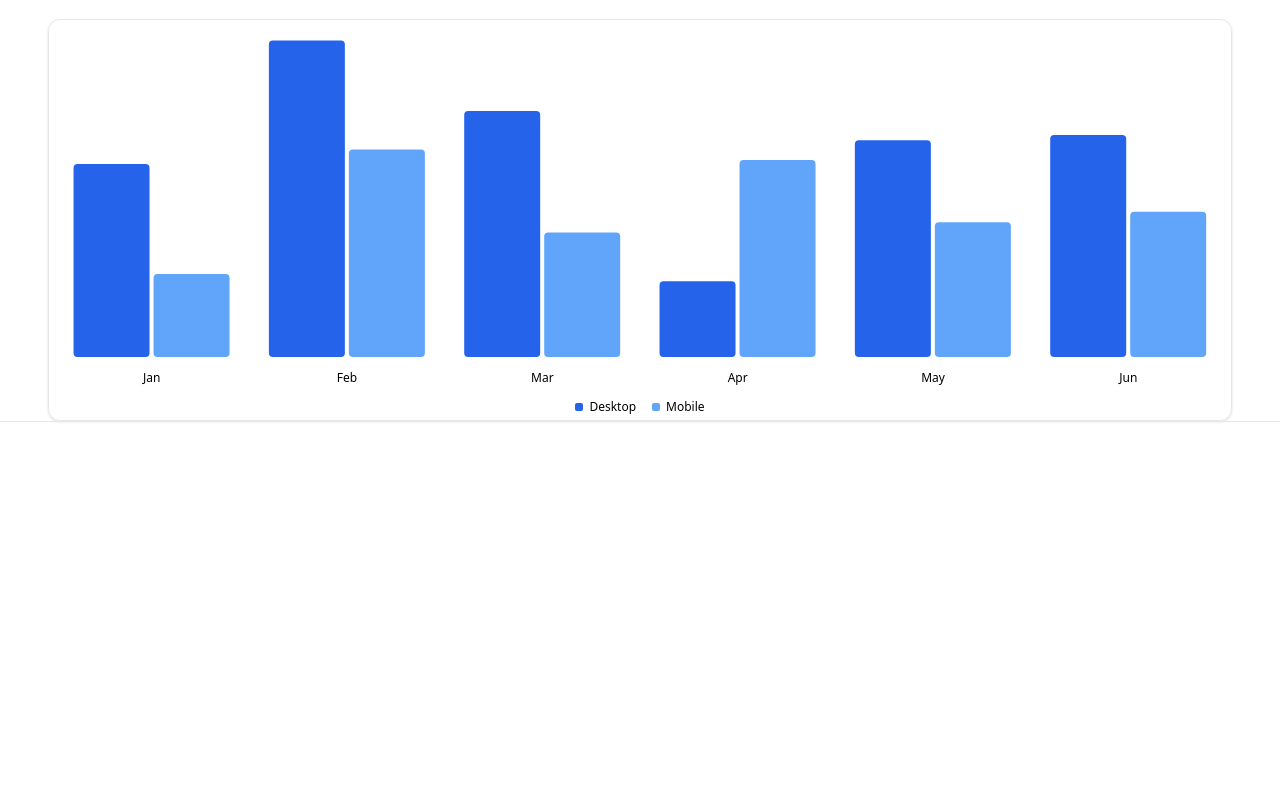
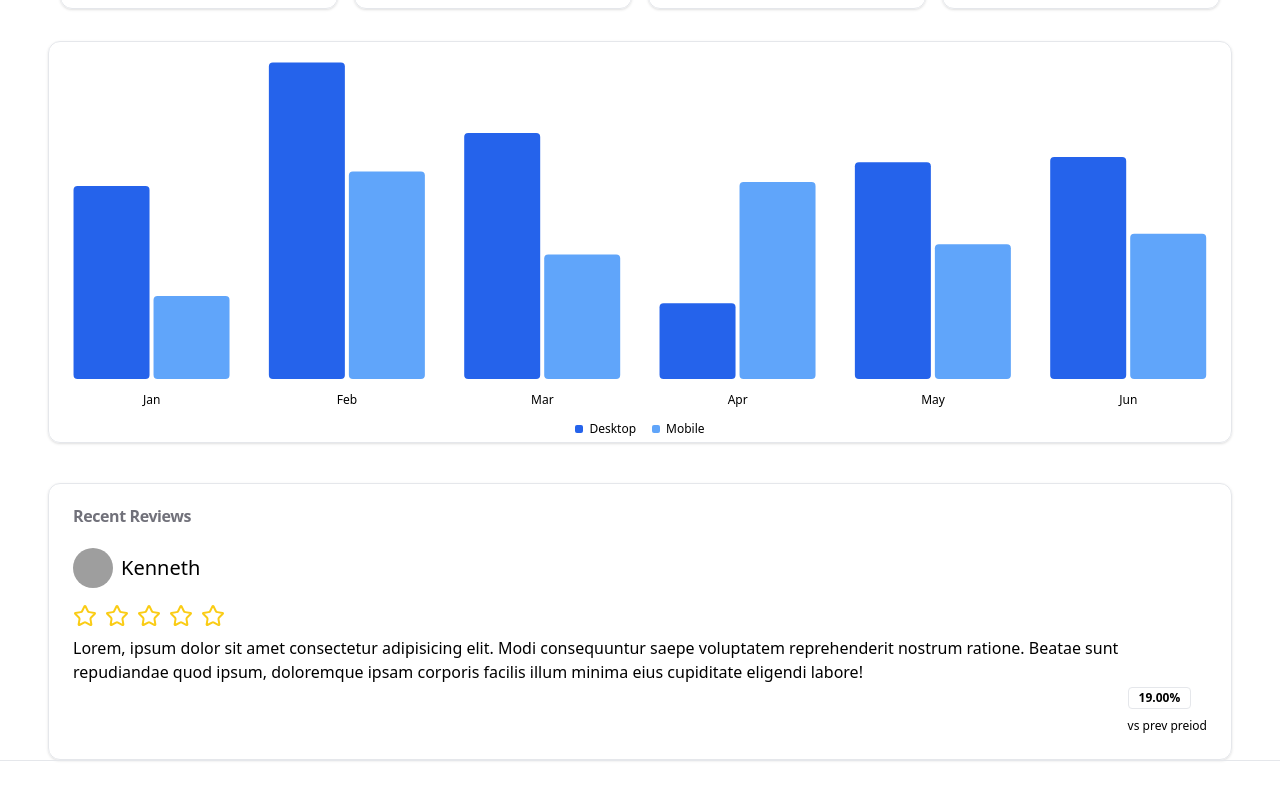
Before and after one commit to Bart-15/crowd_sourcingscrapping, a React (Vite) app: page / in a window 1280 px wide. Shown: the part 332-1125 px from the top of the page. Before the commit the page ends 800 px from the top, so only its background shows below. Built offline with nearby package versions, Linux system fonts and the light colour scheme; grey boxes are pictures that could not be loaded.

Commit message:
Enhance UI

```diff
--- a/package.json
+++ b/package.json
@@ -13,6 +13,7 @@
     "preview": "vite preview"
   },
   "dependencies": {
+    "@radix-ui/react-avatar": "^1.1.2",
     "@radix-ui/react-slot": "^1.1.1",
     "@tanstack/react-query": "^5.62.16",
     "@tanstack/react-query-devtools": "^5.62.16",
--- a/src/components/Dashboard.tsx
+++ b/src/components/Dashboard.tsx
@@ -2,7 +2,8 @@ import Header from './Header';
 import { Card, CardContent, CardHeader, CardTitle } from '@/components/ui/card';
 import { Badge } from '@/components/ui/badge';
 import MyChart from './MyChart';
-
+import { Avatar, AvatarFallback, AvatarImage } from '@/components/ui/avatar';
+import { Star } from 'lucide-react';
 function Dashboard() {
   return (
     <>
@@ -75,6 +76,41 @@ function Dashboard() {
           </Card>
         </div>
         <MyChart />
+        <Card className="mt-10">
+          <CardHeader>
+            <CardTitle className="text-zinc-500">Recent Reviews</CardTitle>
+          </CardHeader>
+          <CardContent>
+            <div className="mb-4 flex items-center gap-2">
+              <Avatar>
+                <AvatarImage src="https://github.com/shadcn.png" />
+                <AvatarFallback>CN</AvatarFallback>
+              </Avatar>
+              <h1 className="text-[20px]">Kenneth</h1>
+            </div>
+            <div className="bg-red mb-2 flex gap-2">
+              <Star className="text-yellow-400" />
+              <Star className="text-yellow-400" />
+              <Star className="text-yellow-400" />
+              <Star className="text-yellow-400" />
+              <Star className="text-yellow-400" />
+            </div>
+            <p>
+              Lorem, ipsum dolor sit amet consectetur adipisicing elit. Modi
+              consequuntur saepe voluptatem reprehenderit nostrum ratione.
+              Beatae sunt repudiandae quod ipsum, doloremque ipsam corporis
+              facilis illum minima eius cupiditate eligendi labore!
+            </p>
+            <div className="flex justify-end">
+              <div>
+                <Badge variant="outline" className="mb-2 rounded">
+                  19.00%
+                </Badge>
+                <p className="text-[12px]">vs prev preiod</p>
+              </div>
+            </div>
+          </CardContent>
+        </Card>
       </div>
     </>
   );
--- a/src/components/Header.tsx
+++ b/src/components/Header.tsx
@@ -3,8 +3,8 @@ import React from 'react';
 function Header() {
   return (
     <>
-      <div className="w-full border-b border-black px-5 py-5">
-        <h1 className="text-[20px] font-extrabold">Crowd Resourcing</h1>
+      <div className="w-full border-b border-black px-5 py-7">
+        <h1 className="text-[24px] font-extrabold">Crowd Sourcing</h1>
       </div>
     </>
   );
--- /dev/null
+++ b/src/components/ui/avatar.tsx
@@ -0,0 +1,48 @@
+import * as React from "react"
+import * as AvatarPrimitive from "@radix-ui/react-avatar"
+
+import { cn } from "@/lib/utils"
+
+const Avatar = React.forwardRef<
+  React.ElementRef<typeof AvatarPrimitive.Root>,
+  React.ComponentPropsWithoutRef<typeof AvatarPrimitive.Root>
+>(({ className, ...props }, ref) => (
+  <AvatarPrimitive.Root
+    ref={ref}
+    className={cn(
+      "relative flex h-10 w-10 shrink-0 overflow-hidden rounded-full",
+      className
+    )}
+    {...props}
+  />
+))
+Avatar.displayName = AvatarPrimitive.Root.displayName
+
+const AvatarImage = React.forwardRef<
+  React.ElementRef<typeof AvatarPrimitive.Image>,
+  React.ComponentPropsWithoutRef<typeof AvatarPrimitive.Image>
+>(({ className, ...props }, ref) => (
+  <AvatarPrimitive.Image
+    ref={ref}
+    className={cn("aspect-square h-full w-full", className)}
+    {...props}
+  />
+))
+AvatarImage.displayName = AvatarPrimitive.Image.displayName
+
+const AvatarFallback = React.forwardRef<
+  React.ElementRef<typeof AvatarPrimitive.Fallback>,
+  React.ComponentPropsWithoutRef<typeof AvatarPrimitive.Fallback>
+>(({ className, ...props }, ref) => (
+  <AvatarPrimitive.Fallback
+    ref={ref}
+    className={cn(
+      "flex h-full w-full items-center justify-center rounded-full bg-muted",
+      className
+    )}
+    {...props}
+  />
+))
+AvatarFallback.displayName = AvatarPrimitive.Fallback.displayName
+
+export { Avatar, AvatarImage, AvatarFallback }
```
Also changed, not shown: 1 other file (tests, documents, lock files or other folders).
